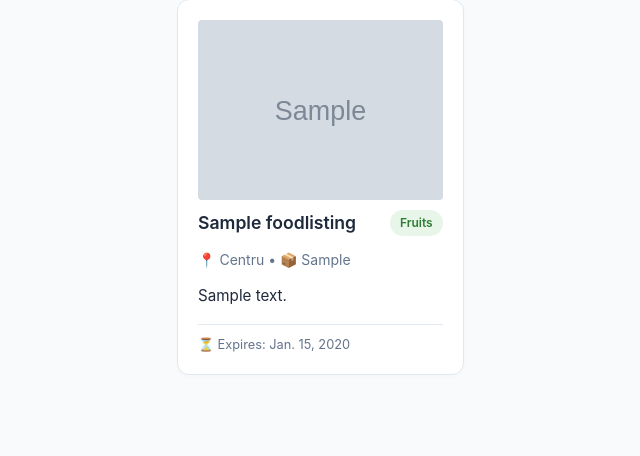
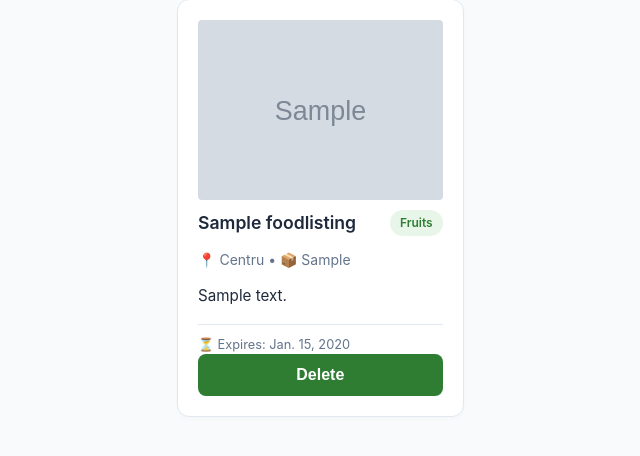
Before and after one commit to katy96moskaliuk/ShareFood, a Django app: page /listings/my/ in a window 1280 px wide. Shown: the part 216-672 px from the top of the page, without its empty margins (13-653 px from the left). Run offline with Django 5.2, Linux system fonts and the light colour scheme; a user stored in the database is signed in; tables that the repository leaves empty hold one stand-in row (values such as "Sample post"); grey boxes marked "Sample" are stand-in pictures; parts of the project's set-up code (start-up, migrations or seed data) failed here and were passed over.

Commit message:
Allow owners to delete their own listings

```diff
--- a/src/ShareFood/listings/templates/listings/my_listings.html
+++ b/src/ShareFood/listings/templates/listings/my_listings.html
@@ -28,8 +28,13 @@
                     </div>
                     <p class="listing-description">{{ item.description }}</p>
                 </div>
-                <div class="listing-footer">
+                               <div class="listing-footer">
                     ⏳ Expires: {{ item.expiration_date }}
+                    <form action="{% url 'listings:delete' item.pk %}" method="post"
+                          onsubmit="return confirm('Delete this listing?');">
+                        {% csrf_token %}
+                        <button type="submit">Delete</button>
+                    </form>
                 </div>
             </div>
         {% empty %}
--- a/src/ShareFood/listings/urls.py
+++ b/src/ShareFood/listings/urls.py
@@ -6,4 +6,5 @@ app_name = 'listings'
 urlpatterns = [
     path("", views.listings_list, name="list"),
     path("my/", views.my_listings, name="my"),
+    path("<int:pk>/delete/", views.listing_delete, name="delete"),
 ]
--- a/src/ShareFood/listings/views.py
+++ b/src/ShareFood/listings/views.py
@@ -1,5 +1,7 @@
 from django.contrib.auth.decorators import login_required
-from django.shortcuts import redirect, render
+from django.shortcuts import get_object_or_404, redirect, render
+from django.views.decorators.http import require_POST
+
 from .forms import FoodListingForm
 from .models import FoodListing
 
@@ -23,7 +25,16 @@ def listings_list(request):
         request, "listings/index.html", {"listings": listings, "form": form}
     )
 
+
 @login_required
 def my_listings(request):
     listings = FoodListing.objects.filter(owner=request.user).order_by("-created_at")
     return render(request, "listings/my_listings.html", {"listings": listings})
+
+
+@login_required
+@require_POST
+def listing_delete(request, pk):
+    listing = get_object_or_404(FoodListing, pk=pk, owner=request.user)
+    listing.delete()
+    return redirect("listings:my")
```
Also changed, not shown: tests/listings/test_listings.py (+54 -1 lines).
